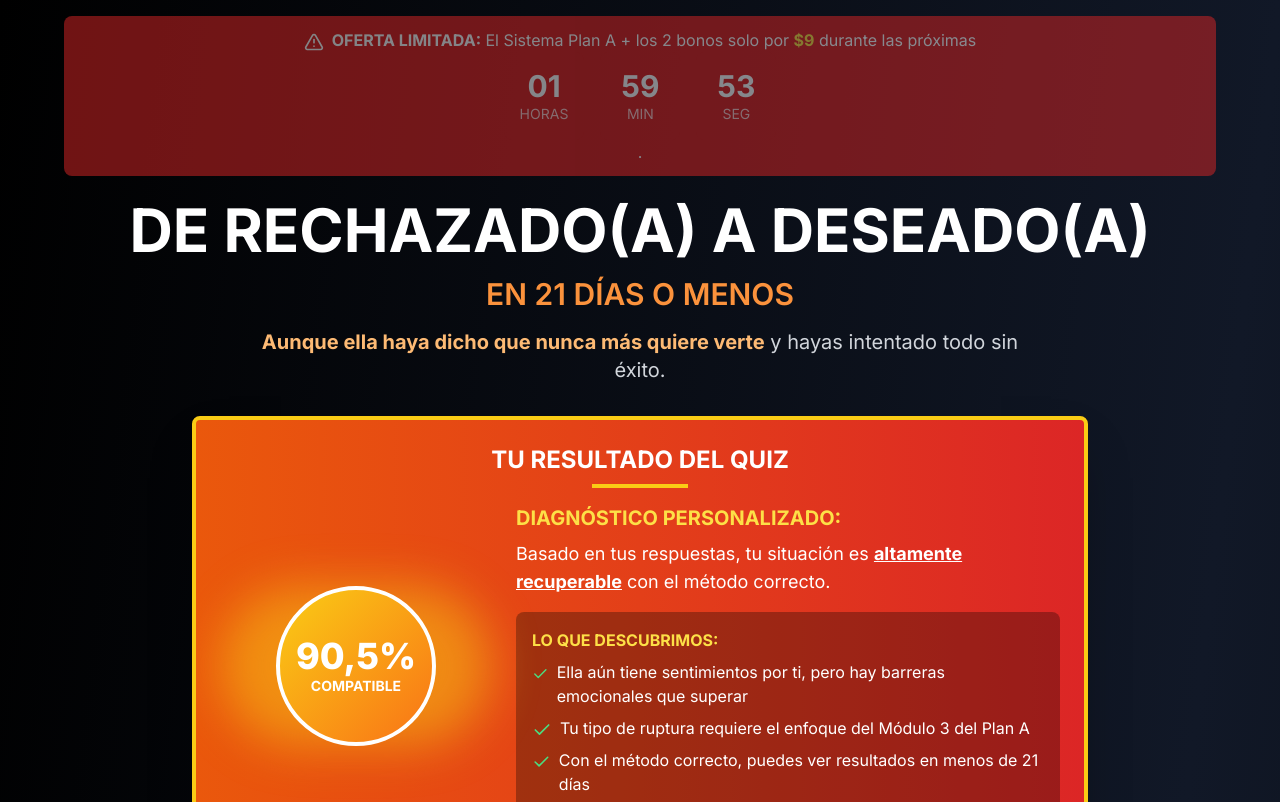
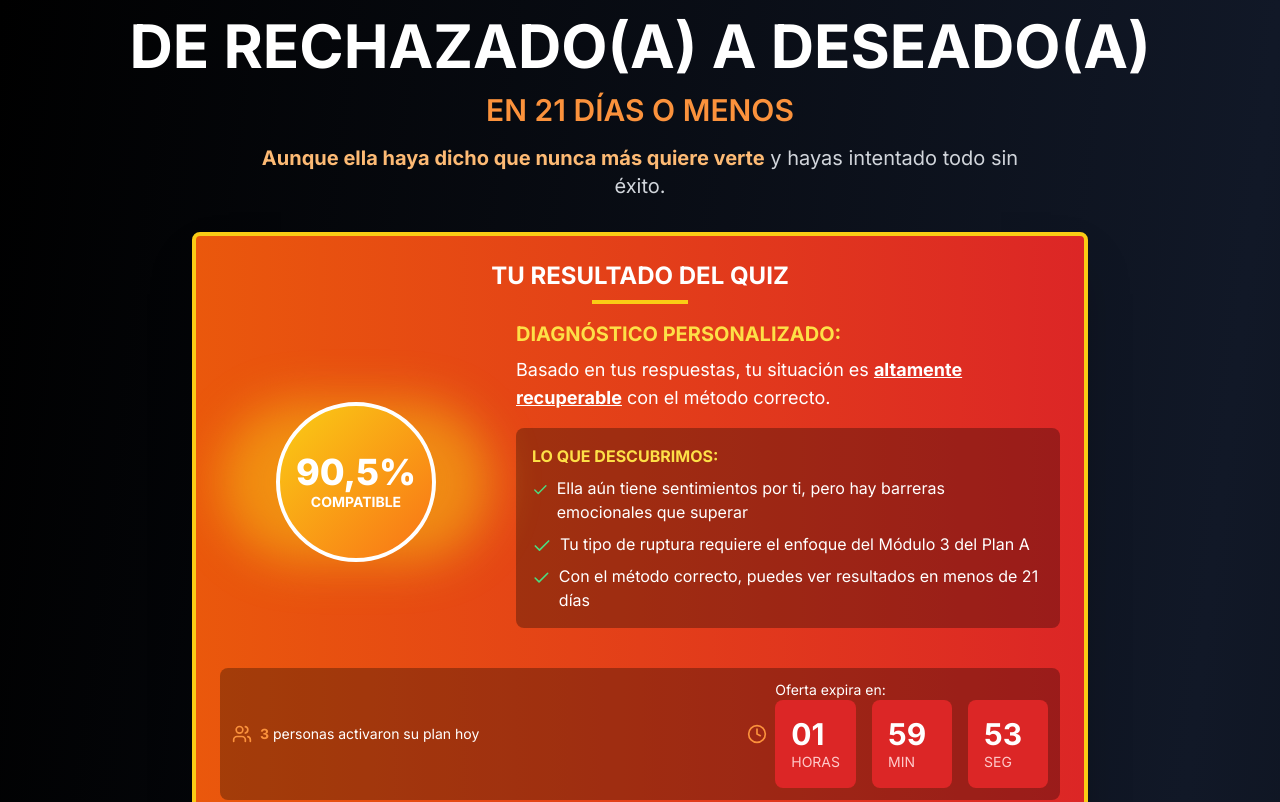
Before and after one commit to adeliaterco/latanzinho, a Next.js app: page /resultado in a window 1280 px wide. Shown: the top 802 px of the page. Built offline with nearby package versions, Linux system fonts and the light colour scheme.

Commit message:
Update page.tsx

```diff
--- a/app/resultado/page.tsx
+++ b/app/resultado/page.tsx
@@ -126,16 +126,6 @@ export default function ResultPage() {
       </div>
 
       <div className="max-w-6xl mx-auto">
-        {/* Banner de escassez no topo - Mais urgente e específico */}
-        <motion.div
-          initial={{ opacity: 0, y: -20 }}
-          animate={{ opacity: isLoaded ? 1 : 0, y: isLoaded ? 0 : -20 }}
-          className="bg-red-600 text-white p-3 rounded-lg text-center mb-6 animate-pulse"
-        >
-          <AlertTriangle className="w-5 h-5 inline-block mr-2" />
-          <span className="font-bold">OFERTA LIMITADA:</span> El Sistema Plan A + los 2 bonos solo por <span className="font-bold text-yellow-300">$9</span> durante las próximas <CountdownTimer minutes={15} seconds={0} />.
-        </motion.div>
-
         <motion.div
           initial={{ opacity: 0, y: -20 }}
           animate={{ opacity: isLoaded ? 1 : 0, y: isLoaded ? 0 : -20 }}
```
